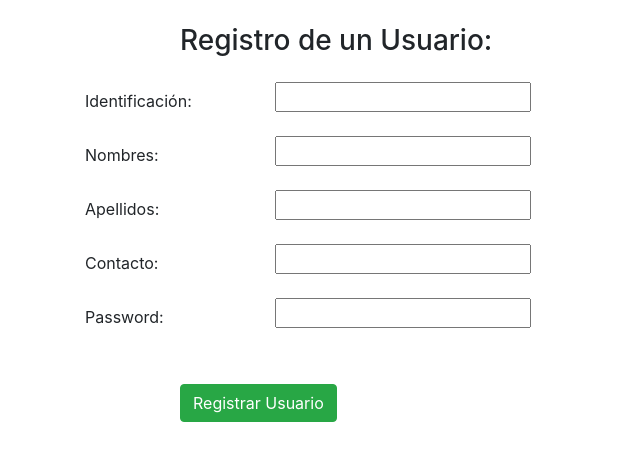
After one commit to CristhianRendonSanchez/wwwFutbol, a Django app: template templates/registration.html in a window 1280 px wide. The commit adds this page. Shown: the top 461 px of the page, without its empty margins (0-640 px from the left). Run offline with Django 3.2, Linux system fonts and the light colour scheme; the template is opened without the code that fills it, so the values that code supplies are empty; parts of the project's set-up code (start-up, migrations or seed data) failed here and were passed over; some libraries are stand-ins or nearby versions.

Commit message:
incluido login y registro

```diff
--- a/payoffs/views.py
+++ b/payoffs/views.py
@@ -1,3 +1,4 @@
+from django.http import HttpResponse
 from django.shortcuts import render, redirect
 from users.forms import UserPayoffForm
 from apuestas.models import Payoffs
--- /dev/null
+++ b/templates/registration.html
@@ -0,0 +1,71 @@
+<!DOCTYPE html>
+<html lang="en">
+    <head>
+        <meta charset="UTF-8">
+        <title>Registrar Usuario</title>
+        {% load staticfiles %}
+        <link rel="stylesheet" href="https://stackpath.bootstrapcdn.com/bootstrap/4.3.1/css/bootstrap.min.css">
+        <link rel="stylesheet" href="https://use.fontawesome.com/releases/v5.7.0/css/all.css" integrity="sha384-lZN37f5QGtY3VHgisS14W3ExzMWZxybE1SJSEsQp9S+oqd12jhcu+A56Ebc1zFSJ" crossorigin="anonymous">
+        <script src="https://stackpath.bootstrapcdn.com/bootstrap/4.3.1/js/bootstrap.min.js"></script>
+    </head>
+    <body>
+        <form method="POST" class="post-form" action="{% url 'register' %}">
+            {% csrf_token %}
+            <div class="container">
+                <br>
+                <div class="form-group row">
+                    <label class="col-sm-1 col-form-label"></label>
+                    <div class="col-sm-4">
+                    <h3>Registro de un Usuario:</h3>
+                    </div>
+                </div>
+                <div class="form-group row">
+                    <label class="col-sm-2 col-form-label">Identificación:</label>
+                    <div class="col-sm-4">
+                        <input type="number" name="dni" required/>
+                    </div>
+                </div>
+                <div class="form-group row">
+                    <label class="col-sm-2 col-form-label">Nombres:</label>
+                    <div class="col-sm-4">
+                        <input type="text" name="name" required/>
+                    </div>
+                </div>
+                <div class="form-group row">
+                    <label class="col-sm-2 col-form-label">Apellidos:</label>
+                    <div class="col-sm-4">
+                        <input type="text" name="lastname" required/>
+                    </div>
+                </div>
+                <div class="form-group row">
+                    <label class="col-sm-2 col-form-label">Contacto:</label>
+                    <div class="col-sm-4">
+                        <input type="text" name="email" required/>
+                    </div>
+                </div>
+                <div class="form-group row">
+                    <label class="col-sm-2 col-form-label">Password:</label>
+                    <div class="col-sm-4">
+                        <input type="password" name="password" required/>
+                    </div>
+                </div>
+                <div class="form-group row">
+                    <div class="col-sm-4">
+                        <input type="hidden" name="is_superuser" value="0"/>
+                    </div>
+                </div>
+                <div class="form-group row">
+                    <div class="col-sm-4">
+                        <input class="form-control" type="hidden" name="balance" value="0"/>
+                    </div>
+                </div>
+                <div class="form-group row">
+                    <label class="col-sm-1 col-form-label"></label>
+                    <div class="col-sm-4">
+                        <button type="submit" class="btn btn-success">Registrar Usuario</button>
+                    </div>
+                </div>
+            </div>
+        </form>
+    </body>
+</html>
```
Also changed, not shown: templates/css/estilo.css (added, +64 -0 lines), templates/index.html (+11 -2 lines), templates/loginUser.html (added, +10 -0 lines), users/forms.py (+7 -1 lines), users/urls.py (added, +8 -0 lines), users/views.py (added, +66 -0 lines).
